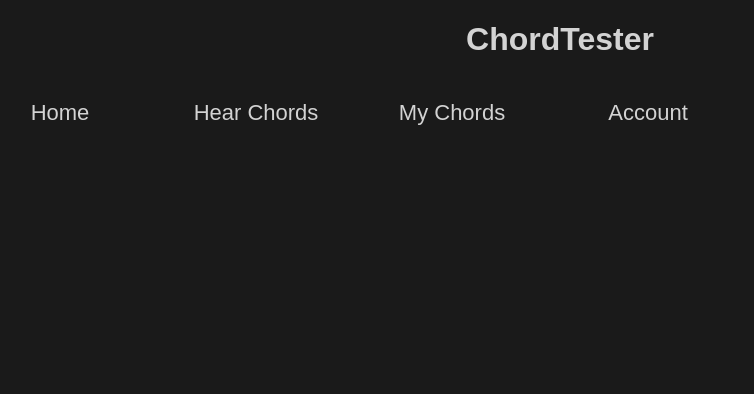
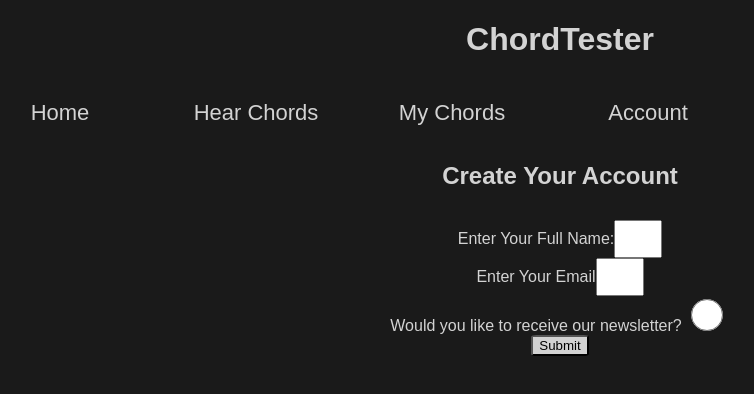
Before and after one commit to kmasullo-fadv/chordtester-frontend, a React (Create React App) app: page /account in a window 1280 px wide. Shown: the top 394 px of the page, without its empty margins (88-842 px from the left). Built offline with nearby package versions, Linux system fonts and the light colour scheme.

Commit message:
all pages linked

```diff
--- /dev/null
+++ b/src/Account/Account.css
@@ -0,0 +1,10 @@
+h2, .signup-section {
+    color: lightgrey;
+    text-align: center;
+}
+h2 {
+    margin-top: 5%;
+}
+.signup-section {
+    margin-top: 30px;
+}
--- /dev/null
+++ b/src/Account/Account.js
@@ -0,0 +1,25 @@
+import React, { Component } from 'react';
+import './Account.css'
+
+
+export default class Account extends Component {
+
+    render() {
+        return (
+            <>
+                <h2>Create Your Account</h2>
+                <section className="signup-section" id="signup-section">
+                    <form>
+                        <label htmlFor="name">Enter Your Full Name:</label>
+                        <input type="text" id="name" /><br />
+                        <label htmlFor="email">Enter Your Email</label>
+                        <input type="text" id="email" /><br />
+                        <label htmlFor="email-list">Would you like to receive our newsletter?</label>
+                        <input type="radio" id="email-list" value="yes" /><br />
+                        <button type="submit">Submit</button>
+                    </form>
+                </section>
+            </>
+        )
+    }
+}
--- a/src/App.js
+++ b/src/App.js
@@ -4,7 +4,7 @@ import NavMenu from './NavMenu/NavMenu'
 import Home from './Home/Home'
 import HearChords from './HearChords/HearChords'
 import MyChords from './MyChords/MyChords'
-// import Account from './Account/Account'
+import Account from './Account/Account'
 import { Route } from 'react-router-dom'
 import Context from './Context';
 import * as Tone from 'tone'
@@ -68,10 +68,10 @@ class App extends Component {
           path='/mychords'
           component={MyChords}
         />
-        {/* <Route
+        <Route
           path='/account'
           component={Account}
-        /> */}
+        />
 
 
       </ Context.Provider>
```
Also changed, not shown: 1 other file (tests, documents, lock files or other folders).
